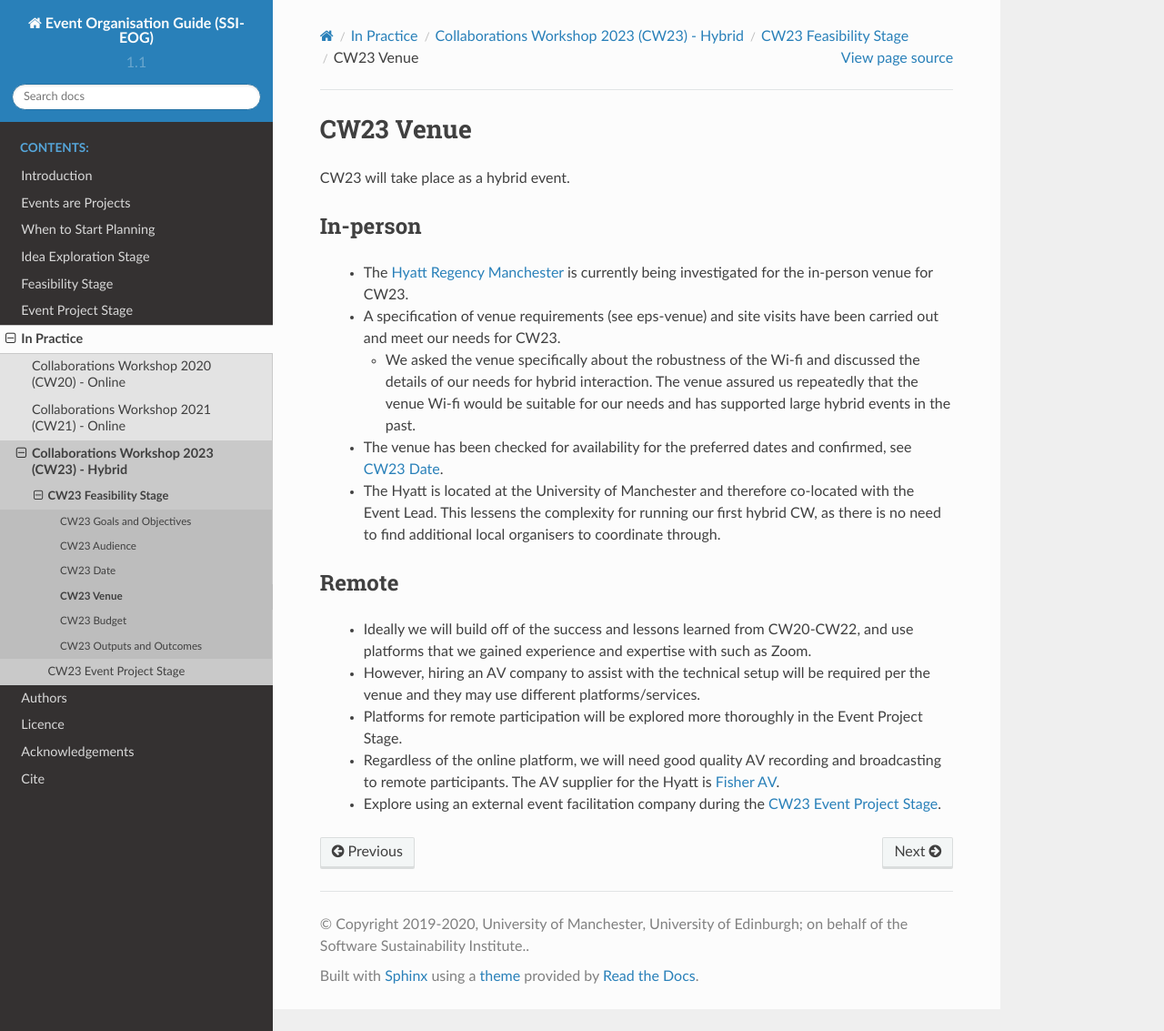
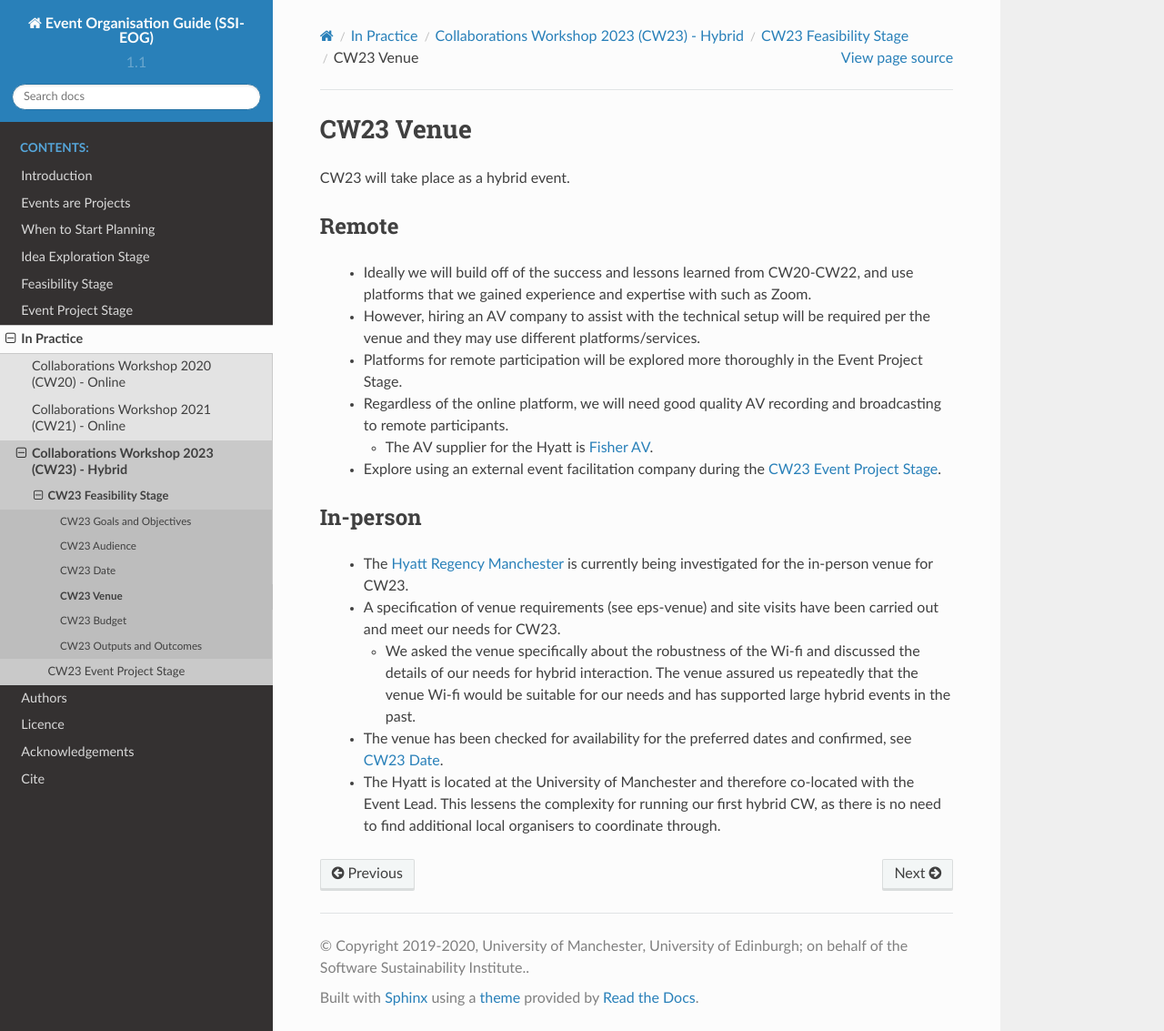
Before and after one commit to softwaresaved/event-organisation-guide, a Sphinx documentation site: the page built from docs/eog/eog-in-practice/cw23/feasibility-stage/fs-venue.rst, in a window 1280 px wide and 1133 px high. Shown: the whole window at 91% size. Built offline with Sphinx 7.4.7 and the Read the Docs theme 2.0.0, drawn with Linux system fonts in a browser that asks for light colours; pages that are not in the unit, such as notebooks, are missing from menus; part of the change alters nothing that is shown.

```diff
--- a/docs/eog/eog-in-practice/cw23/feasibility-stage/fs-venue.rst
+++ b/docs/eog/eog-in-practice/cw23/feasibility-stage/fs-venue.rst
@@ -4,6 +4,18 @@ CW23 Venue
 =============
 
 CW23 will take place as a hybrid event.
+
+Remote
+--------------------
+
+ - Ideally we will build off of the success and lessons learned from CW20-CW22, and use platforms that we gained experience and expertise with such as Zoom.
+ - However, hiring an AV company to assist with the technical setup will be required per the venue and they may use different platforms/services.
+ - Platforms for remote participation will be explored more thoroughly in the Event Project Stage.
+ - Regardless of the online platform, we will need good quality AV recording and broadcasting to remote participants.
+
+   - The AV supplier for the Hyatt is `Fisher AV <https://www.fisheraudiovisual.com/>`_.
+
+ - Explore using an external event facilitation company during the :ref:`cw23-event-project-stage`.
 
 
 In-person
@@ -16,13 +28,3 @@ In-person
 
  - The venue has been checked for availability for the preferred dates and confirmed, see :ref:`cw23-fs-date`.
  - The Hyatt is located at the University of Manchester and therefore co-located with the Event Lead. This lessens the complexity for running our first hybrid CW, as there is no need to find additional local organisers to coordinate through.
-
-
-Remote
---------------------
-
- - Ideally we will build off of the success and lessons learned from CW20-CW22, and use platforms that we gained experience and expertise with such as Zoom.
- - However, hiring an AV company to assist with the technical setup will be required per the venue and they may use different platforms/services.
- - Platforms for remote participation will be explored more thoroughly in the Event Project Stage.
- - Regardless of the online platform, we will need good quality AV recording and broadcasting to remote participants. The AV supplier for the Hyatt is `Fisher AV <https://www.fisheraudiovisual.com/>`_.
- - Explore using an external event facilitation company during the :ref:`cw23-event-project-stage`.
```
